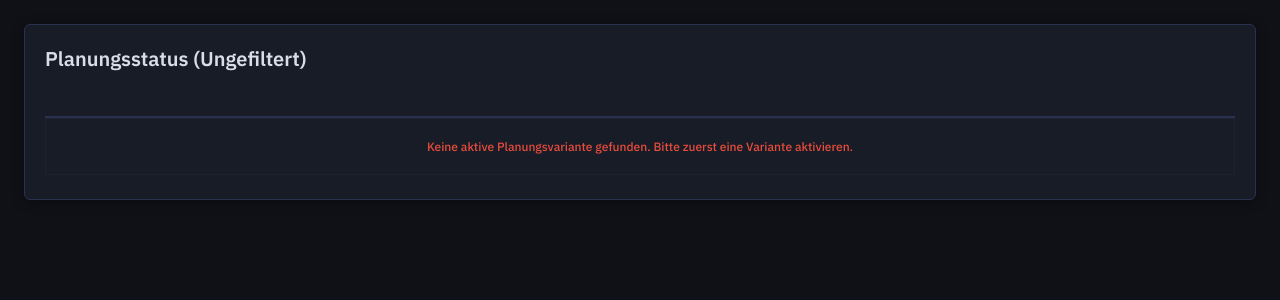
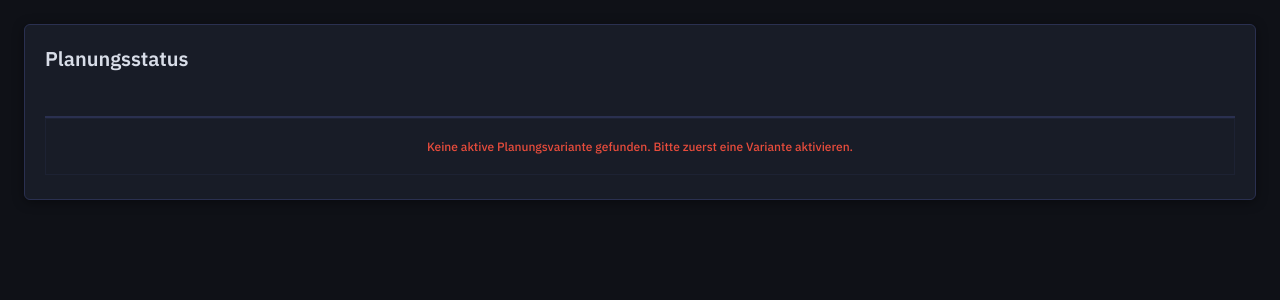
Before and after one commit to Hutmar/KapaBase, a FastAPI app: page /planning_status in a window 1280 px wide. Shown: the top 300 px of the page. Run offline with FastAPI, Linux system fonts and the light colour scheme; data that the repository does not hold is empty.

Commit message:
Html change

```diff
--- a/application/templates/planning_status.html
+++ b/application/templates/planning_status.html
@@ -343,8 +343,8 @@ document.addEventListener('DOMContentLoaded', () => {
         titleElement.textContent = `Planungsstatus ${titleParts.join(' / ')}`;
         document.title = `Planungsstatus – ${titleParts.join(' / ')}`;
     } else {
-        titleElement.textContent = `Planungsstatus (Ungefiltert)`;
-        document.title = `Planungsstatus – Ungefiltert`;
+        titleElement.textContent = `Planungsstatus`;
+        document.title = `Planungsstatus`;
     }
 
     loadPlanning();
```
